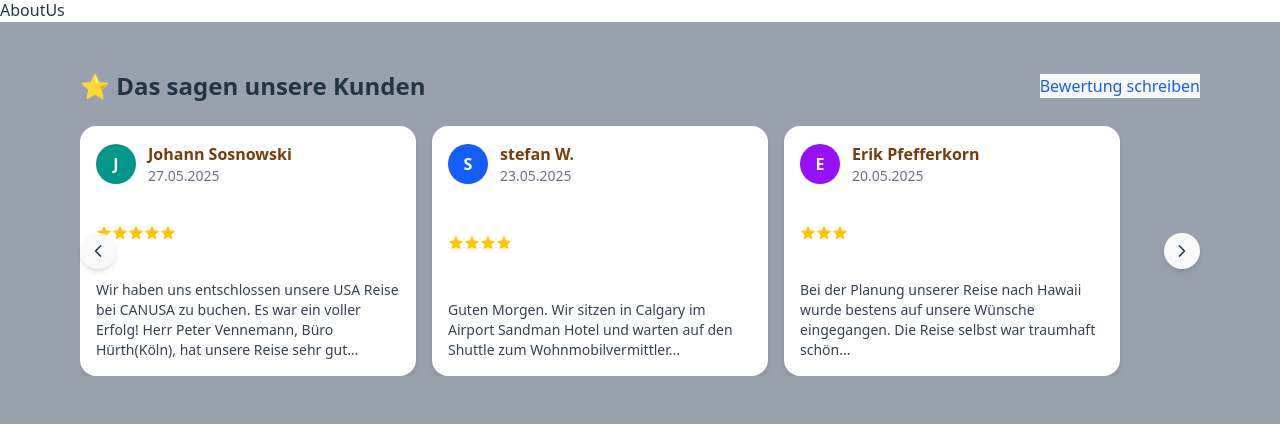
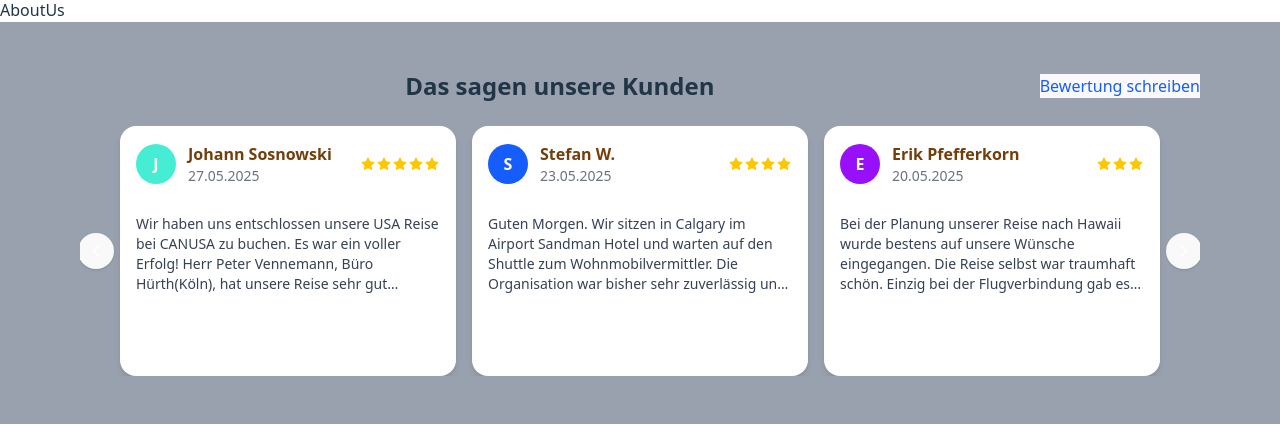
Before and after one commit to sayotekey/reisewelt, a React (Vite) app in the folder frontend/: page / in a window 1280 px wide. Shown: the part 1199-1625 px from the top of the page. Built offline with nearby package versions, Linux system fonts and the light colour scheme; no server answers.

Commit message:
Frontend Bewerbung

```diff
--- a/frontend/src/components/CustomerRating.jsx
+++ b/frontend/src/components/CustomerRating.jsx
@@ -22,50 +22,68 @@ const CustomerReviews = () => {
     <section className="py-12 bg-gray-400">
       <div className="max-w-6xl mx-auto px-4">
         <div className="flex justify-between items-center mb-6">
-          <h2 className="text-2xl font-semibold">⭐ Das sagen unsere Kunden</h2>
-          <button className="text-blue-600 font-medium hover:underline">
+          <h2 className="text-2xl font-semibold text-center w-full">
+            {" "}
+            Das sagen unsere Kunden
+          </h2>
+          <button className="text-blue-600 font-medium hover:underline  whitespace-nowrap">
             Bewertung schreiben
           </button>
         </div>
 
-        <div className="relative">
-          <div className="flex gap-4 overflow-hidden">
+        <div className="relative overflow-hidden">
+          {/* Стрелка ВЛЕВО */}
+          <button
+            onClick={handlePrev}
+            className="absolute top-1/2 left-4 -translate-y-1/2 -translate-x-1/2 z-10 text-white p-2 rounded-full shadow hover:bg-fuchsia-400 transition hidden md:block"
+          >
+            <ChevronLeft size={20} />
+          </button>
+
+          {/* Карточки */}
+          <div className="flex gap-4 justify-center mx-10">
             {visibleReviews.map((review) => (
               <div
                 key={review.id}
-                className="bg-white shadow-md rounded-2xl p-4 min-w-[30%] max-w-[30%] h-[250px] flex flex-col justify-between"
+                className="bg-white shadow-md rounded-2xl p-4 w-[340px] h-[250px] flex flex-col "
               >
-                <div className="flex items-center mb-2">
+                <div className="flex items-center justify-between mb-1">
+                  <div className="flex items-center">
                     <div
                       className={`w-10 h-10 rounded-full flex items-center justify-center text-white font-bold mr-3 ${review.color}`}
                     >
                       {review.initial}
                     </div>
                     <div>
-                    <p className="  text-yellow-900 font-semibold">{review.name}</p>
+                      <p className="text-yellow-900 font-semibold">
+                        {review.name}
+                      </p>
                       <p className="text-sm text-gray-500">{review.date}</p>
                     </div>
                   </div>
-                <div className="flex items-center text-yellow-400 mb-2">
+                  <div className="flex items-center text-yellow-400">
                     {Array.from({ length: review.rating }).map((_, i) => (
-                    <Star key={i} size={16} fill="currentColor" stroke="none" />
+                      <Star
+                        key={i}
+                        size={16}
+                        fill="currentColor"
+                        stroke="none"
+                      />
                     ))}
                   </div>
-                <p className="text-gray-700 text-sm line-clamp-4 overflow-hidden">{review.text}</p>
+                </div>
+
+                <p className="text-gray-700 text-sm line-clamp-4 overflow-hidden mt-6">
+                  {review.text}
+                </p>
               </div>
             ))}
           </div>
 
-          {/* Кнопки влево/вправо */}
-          <button
-            onClick={handlePrev}
-            className="absolute left-0 top-1/2 transform -translate-y-1/2 bg-white shadow-md p-2 rounded-full hover:bg-gray-200"
-          >
-            <ChevronLeft size={20} />
-          </button>
+          {/* Стрелка ВПРАВО */}
           <button
             onClick={handleNext}
-            className="absolute right-0 top-1/2 transform -translate-y-1/2 bg-white shadow-md p-2 rounded-full hover:bg-gray-200"
+            className="absolute top-1/2 right-4 -translate-y-1/2 translate-x-1/2 z-10 text-white p-2 rounded-full shadow hover:bg-fuchsia-400 transition hidden md:block"
           >
             <ChevronRight size={20} />
           </button>
--- a/frontend/src/data/reviews.js
+++ b/frontend/src/data/reviews.js
@@ -6,16 +6,17 @@ export const reviews = [
     rating: 5,
     initial: "J",
     text: `Wir haben uns entschlossen unsere USA Reise bei CANUSA zu buchen.
-Es war ein voller Erfolg! Herr Peter Vennemann, Büro Hürth(Köln), hat unsere Reise sehr gut geplant und unsere Wünsche berücksichtigt sodass wir ohne Komplikationen eine tolle Reise hatten.`,
-    color: "bg-teal-600",
+Es war ein voller Erfolg! Herr Peter Vennemann, Büro Hürth(Köln), hat unsere Reise sehr gut geplant und unsere Wünsche berücksichtigt sodass wir ohne Komplikationen eine tolle Reise hatten. Besonders gefallen hat uns die individuelle Beratung und die schnelle Umsetzung unserer Anfragen. Jeder Programmpunkt war durchdacht und passte perfekt zu unseren Interessen.`,
+    color: "bg-teal-300",
   },
   {
     id: 2,
-    name: "stefan W.",
+    name: "Stefan W.",
     date: "23.05.2025",
     rating: 4,
     initial: "S",
-    text: `Guten Morgen. Wir sitzen in Calgary im Airport Sandman Hotel und warten auf den Shuttle zum Wohnmobilvermittler...`,
+    text: `Guten Morgen. Wir sitzen in Calgary im Airport Sandman Hotel und warten auf den Shuttle zum Wohnmobilvermittler.
+Die Organisation war bisher sehr zuverlässig und die Unterlagen kamen pünktlich. Auch die Kommunikation im Vorfeld war freundlich und hilfreich – alle offenen Fragen wurden schnell beantwortet.`,
     color: "bg-blue-600",
   },
   {
@@ -24,7 +25,8 @@ Es war ein voller Erfolg! Herr Peter Vennemann, Büro Hürth(Köln), hat unsere
     date: "20.05.2025",
     rating: 3,
     initial: "E",
-    text: `Bei der Planung unserer Reise nach Hawaii wurde bestens auf unsere Wünsche eingegangen. Die Reise selbst war traumhaft schön...`,
+    text: `Bei der Planung unserer Reise nach Hawaii wurde bestens auf unsere Wünsche eingegangen. Die Reise selbst war traumhaft schön.
+Einzig bei der Flugverbindung gab es kleinere Verzögerungen, aber insgesamt war es eine tolle Erfahrung mit vielen unvergesslichen Momenten an traumhaften Stränden.`,
     color: "bg-purple-600",
   },
   {
@@ -33,7 +35,8 @@ Es war ein voller Erfolg! Herr Peter Vennemann, Büro Hürth(Köln), hat unsere
     date: "18.05.2025",
     rating: 5,
     initial: "M",
-  text: `Dank der kompetenten Beratung durch Frau Klein verlief unsere Rundreise durch den Westen Kanadas reibungslos. Jeder Tag war ein neues Abenteuer!`,
+    text: `Dank der kompetenten Beratung durch Frau Klein verlief unsere Rundreise durch den Westen Kanadas reibungslos. Jeder Tag war ein neues Abenteuer!
+Wir haben atemberaubende Landschaften gesehen, wilde Tiere beobachtet und tolle Erinnerungen gesammelt. Besonders die Lodge in Jasper war ein echtes Highlight.`,
     color: "bg-rose-600",
   },
   {
@@ -42,7 +45,8 @@ Es war ein voller Erfolg! Herr Peter Vennemann, Büro Hürth(Köln), hat unsere
     date: "15.05.2025",
     rating: 4,
     initial: "T",
-  text: `Die Buchung über CANUSA war unkompliziert. Besonders lobenswert war die schnelle Reaktion bei Rückfragen. Wir kommen wieder!`,
+    text: `Die Buchung über CANUSA war unkompliziert. Besonders lobenswert war die schnelle Reaktion bei Rückfragen. Wir kommen wieder!
+Auch die Reiseunterlagen waren übersichtlich gestaltet und enthielten wertvolle Hinweise zu Ausflügen, Restaurants und Sehenswürdigkeiten entlang der Route.`,
     color: "bg-indigo-600",
   },
   {
@@ -51,7 +55,8 @@ Es war ein voller Erfolg! Herr Peter Vennemann, Büro Hürth(Köln), hat unsere
     date: "12.05.2025",
     rating: 5,
     initial: "A",
-  text: `Wir hatten eine wundervolle Zeit in Alaska! Alles war super organisiert, von der Ankunft bis zur Rückgabe des Mietwagens. Vielen Dank!`,
+    text: `Wir hatten eine wundervolle Zeit in Alaska! Alles war super organisiert, von der Ankunft bis zur Rückgabe des Mietwagens. Vielen Dank!
+Die Natur war überwältigend, und durch die gute Vorbereitung konnten wir auch abgelegenere Orte problemlos erreichen. Ein unvergessliches Abenteuer!`,
     color: "bg-orange-600",
   },
   {
@@ -60,7 +65,8 @@ Es war ein voller Erfolg! Herr Peter Vennemann, Büro Hürth(Köln), hat unsere
     date: "10.05.2025",
     rating: 2,
     initial: "L",
-  text: `Leider entsprach die Unterkunft nicht ganz unseren Erwartungen. Die Route selbst war gut gewählt, aber Verbesserungsbedarf besteht bei den Hotels.`,
+    text: `Leider entsprach die Unterkunft nicht ganz unseren Erwartungen. Die Route selbst war gut gewählt, aber Verbesserungsbedarf besteht bei den Hotels.
+Wir hatten mehr Komfort erwartet und die Sauberkeit ließ teilweise zu wünschen übrig. Die gebuchten Aktivitäten waren jedoch sehr gut.`,
     color: "bg-yellow-600",
   },
   {
@@ -69,7 +75,8 @@ Es war ein voller Erfolg! Herr Peter Vennemann, Büro Hürth(Köln), hat unsere
     date: "07.05.2025",
     rating: 4,
     initial: "C",
-  text: `Der Roadtrip durch den Südwesten der USA war ein Traum. Besonders die Tipps zu versteckten Orten waren Gold wert!`,
+    text: `Der Roadtrip durch den Südwesten der USA war ein Traum. Besonders die Tipps zu versteckten Orten waren Gold wert!
+Wir haben viele kleinere Highlights entdeckt, die nicht im Reiseführer standen. Danke an das Team für diese großartige Erfahrung.`,
     color: "bg-green-600",
   },
   {
@@ -78,7 +85,8 @@ Es war ein voller Erfolg! Herr Peter Vennemann, Büro Hürth(Köln), hat unsere
     date: "05.05.2025",
     rating: 5,
     initial: "B",
-  text: `Die Route entlang der US-Westküste war perfekt zusammengestellt. Besonders die Unterkünfte in San Francisco und Monterey waren hervorragend!`,
+    text: `Die Route entlang der US-Westküste war perfekt zusammengestellt. Besonders die Unterkünfte in San Francisco und Monterey waren hervorragend!
+Wir fühlten uns stets gut betreut und hatten immer einen Ansprechpartner. Auch die Empfehlungen für Restaurants waren absolut top.`,
     color: "bg-cyan-600",
   },
   {
@@ -87,7 +95,8 @@ Es war ein voller Erfolg! Herr Peter Vennemann, Büro Hürth(Köln), hat unsere
     date: "02.05.2025",
     rating: 3,
     initial: "S",
-  text: `Insgesamt eine gute Reise, jedoch hätten wir uns bei der Camper-Übernahme etwas mehr Unterstützung gewünscht.`,
+    text: `Insgesamt eine gute Reise, jedoch hätten wir uns bei der Camper-Übernahme etwas mehr Unterstützung gewünscht.
+Die Kommunikation mit dem Anbieter war teilweise etwas schleppend. Dafür war die Reiseroute sehr schön und gut durchdacht.`,
     color: "bg-pink-600",
   },
   {
@@ -96,7 +105,8 @@ Es war ein voller Erfolg! Herr Peter Vennemann, Büro Hürth(Köln), hat unsere
     date: "30.04.2025",
     rating: 4,
     initial: "H",
-  text: `Wir haben den Indian Summer in Kanada erleben dürfen – ein unvergessliches Erlebnis! Die Planung durch CANUSA war wie immer top.`,
+    text: `Wir haben den Indian Summer in Kanada erleben dürfen – ein unvergessliches Erlebnis! Die Planung durch CANUSA war wie immer top.
+Besonders beeindruckend war die Farbenpracht der Natur. Alles war perfekt getaktet, und wir konnten die Reise in vollen Zügen genießen.`,
     color: "bg-lime-600",
   }
 ];
```
Lines whose indentation alone changed are shown as unchanged.
